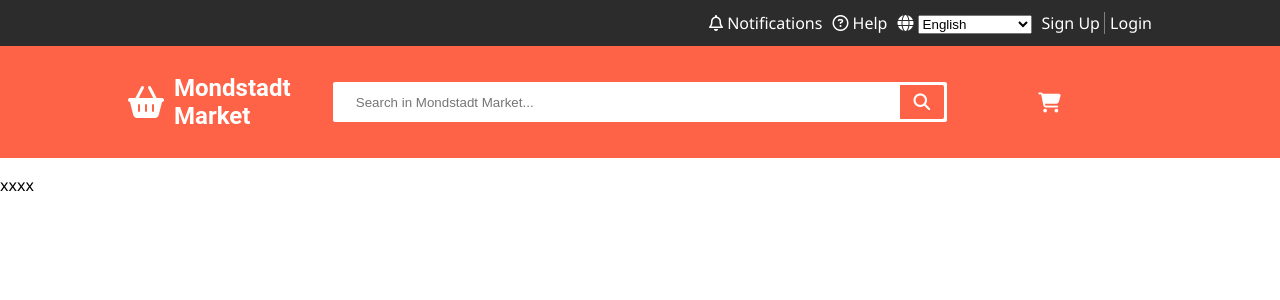
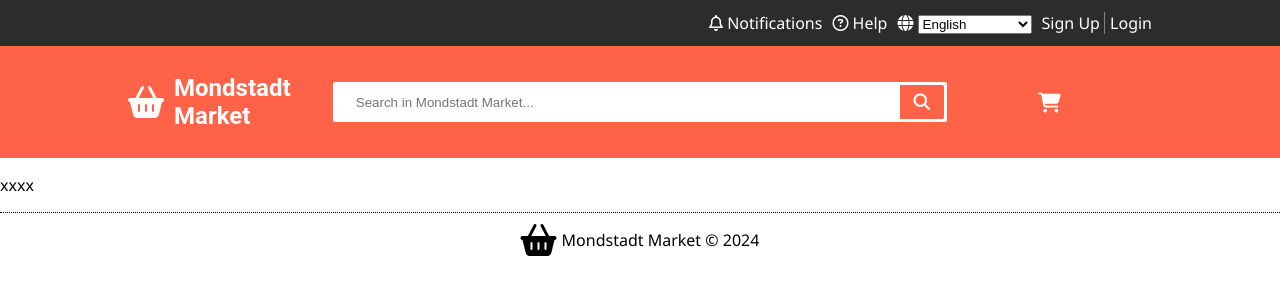
Before and after one commit to Sodiumchloridy/monstadt-market, a PHP site: page / in a window 1280 px wide. Shown: the top 300 px of the page. Run offline with PHP 8.4, Linux system fonts and the light colour scheme.

Commit message:
added footer

```diff
--- /dev/null
+++ b/includes/footer.php
@@ -0,0 +1,4 @@
+<footer>
+    <i class="fa-solid fa-basket-shopping fa-2xl" id="footerIcon"></i>
+    <p>Mondstadt Market &#169; 2024</p>
+</footer>
--- a/index.php
+++ b/index.php
@@ -10,11 +10,13 @@
         crossorigin="anonymous" referrerpolicy="no-referrer" /> <!-- Fontawesome icons -->
     <link rel="stylesheet" href="styles/styles.css">
     <link rel="stylesheet" href="styles/header.css">
+    <link rel="stylesheet" href="styles/footer.css">
 </head>
 
 <body>
     <?php include ("includes/header.php"); ?>
     <p>xxxx</p>
+    <?php include ("includes/footer.php"); ?>
 </body>
 
 </html>
--- /dev/null
+++ b/styles/footer.css
@@ -0,0 +1,11 @@
+footer {
+    display: flex;
+    flex-wrap: wrap;
+    align-items: center;
+    justify-content: center;
+    border-top: 1px dotted black;
+}
+
+#footerIcon {
+    margin-right: 5px;
+}
```
